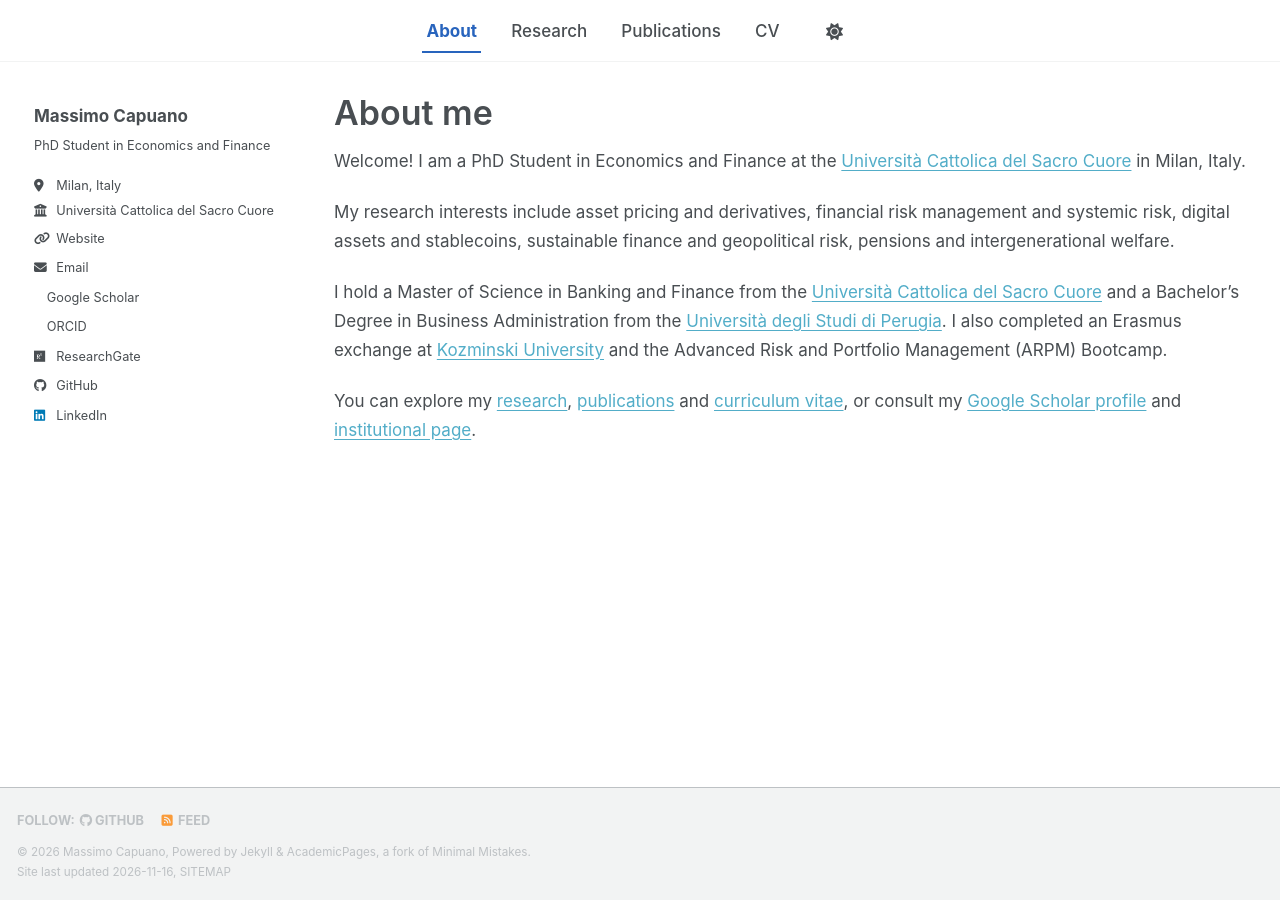
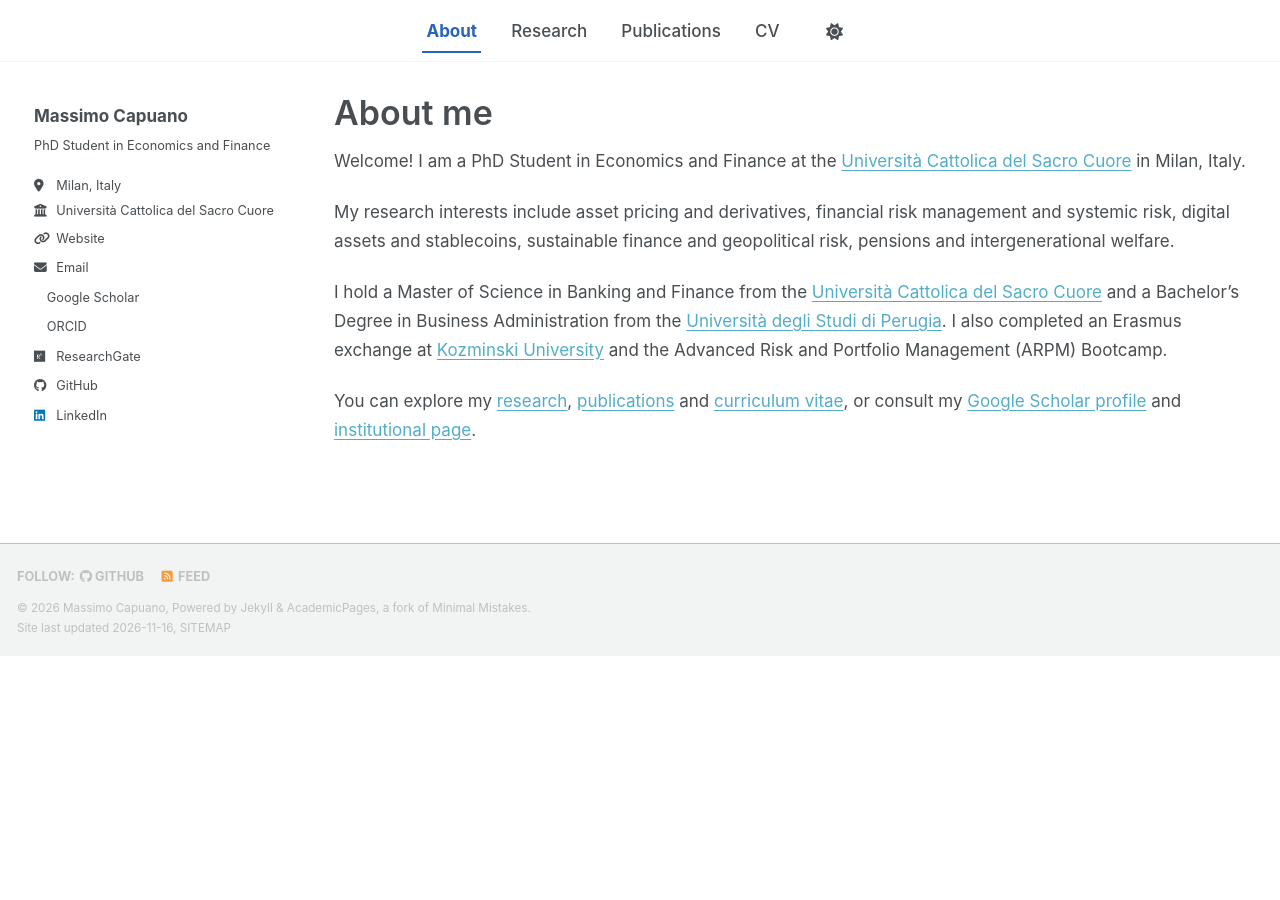
Before and after one commit to capuanomassimo/capuanomassimo.github.io, a Jekyll site: the page built from _pages/about.md, in a window 1280 px wide. Built offline with Jekyll 4.4.1, drawn with Linux system fonts in a browser that asks for light colours; a script bundle is joined from its source files by our own code; a style sheet for code colours, icons or effects is not loaded.

Commit message:
Keep desktop footer in document flow across the site

```diff
--- a/_sass/layout/_footer.scss
+++ b/_sass/layout/_footer.scss
@@ -14,12 +14,10 @@
   width: 100%;
   clear: both;
 
-  /* keep footer in normal document flow so custom widgets do not overlap content */
+  /* Keep the footer in document flow so it never covers page content. */
   height: auto;
-
-  /* keep the footer on the bottom of the page */
-  position: fixed;
-  bottom: 0;
+  position: relative;
+  bottom: auto;
 
   -webkit-animation: intro 0.3s both;
           animation: intro 0.3s both;
```
